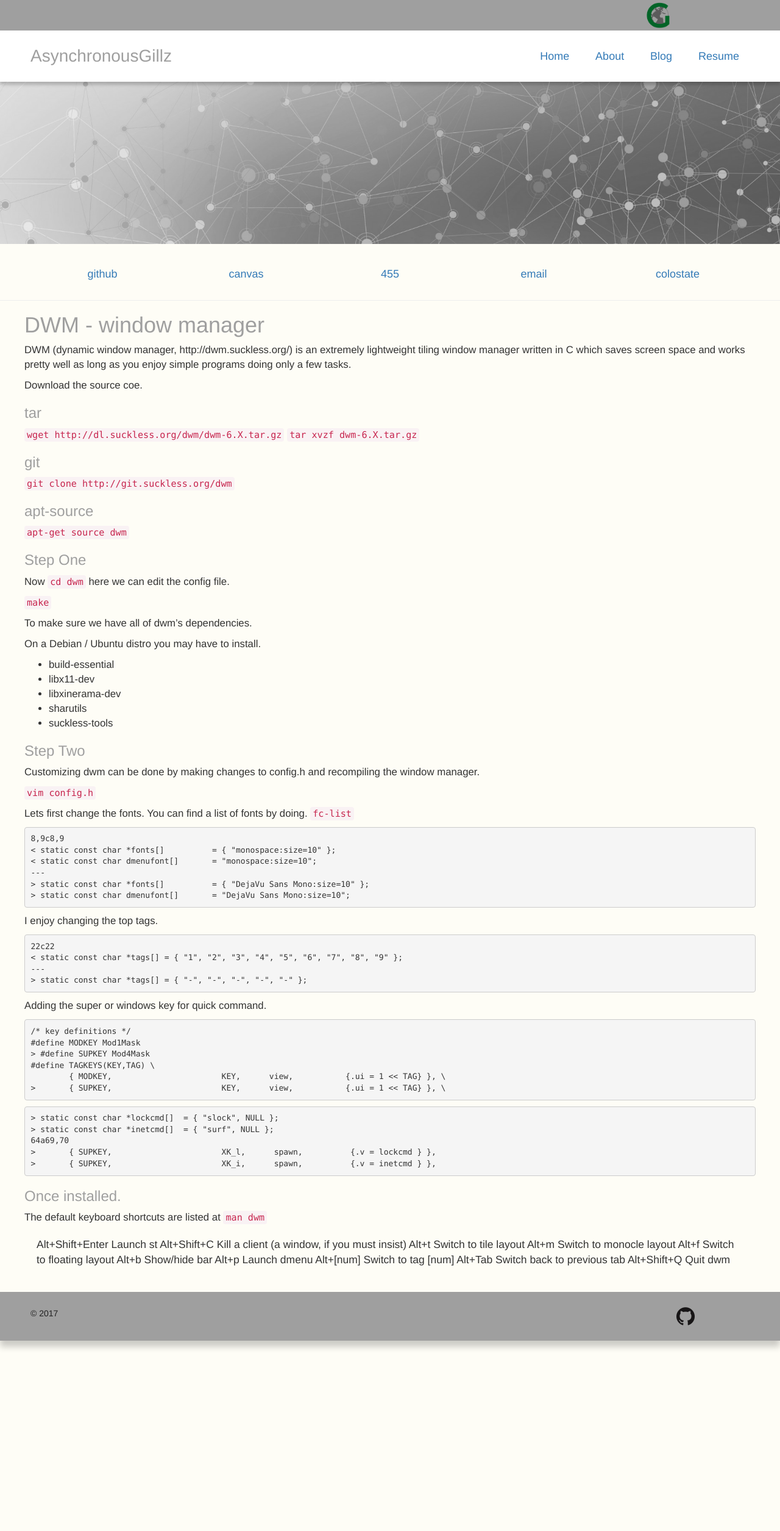
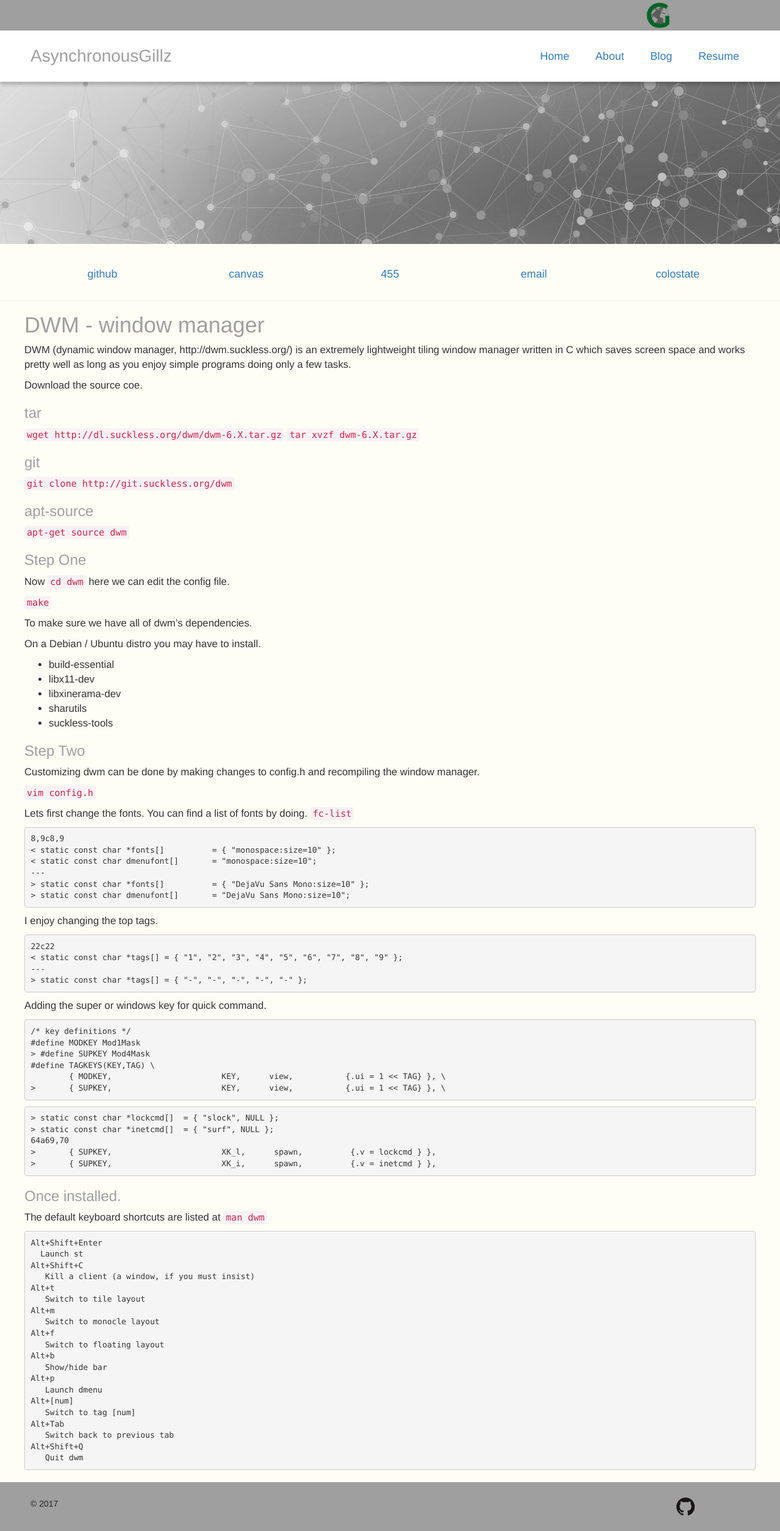
Before and after one commit to GerhardOfRivia/GerhardOfRivia.github.io, a Jekyll site: the page built from _posts/2017-2-4-DWM-Install.md, in a window 1280 px wide. Shown: the whole page at 61% size. Built offline with Jekyll 4.4.1, drawn with Linux system fonts in a browser that asks for light colours; nearby versions of some CDN libraries.

Commit message:
Block quote

````diff
--- a/_posts/2017-2-4-DWM-Install.md
+++ b/_posts/2017-2-4-DWM-Install.md
@@ -87,24 +87,25 @@
 
 The default keyboard shortcuts are listed at `man dwm`
 
-
-> Alt+Shift+Enter
->   Launch st
-> Alt+Shift+C
->    Kill a client (a window, if you must insist)
-> Alt+t
->    Switch to tile layout
-> Alt+m
->    Switch to monocle layout
-> Alt+f
->    Switch to floating layout
-> Alt+b
->    Show/hide bar
-> Alt+p
->    Launch dmenu
-> Alt+[num]
->    Switch to tag [num]
-> Alt+Tab
->    Switch back to previous tab
-> Alt+Shift+Q
->    Quit dwm
+```
+Alt+Shift+Enter
+  Launch st
+Alt+Shift+C
+   Kill a client (a window, if you must insist)
+Alt+t
+   Switch to tile layout
+Alt+m
+   Switch to monocle layout
+Alt+f
+   Switch to floating layout
+Alt+b
+   Show/hide bar
+Alt+p
+   Launch dmenu
+Alt+[num]
+   Switch to tag [num]
+Alt+Tab
+   Switch back to previous tab
+Alt+Shift+Q
+   Quit dwm
+```
````
